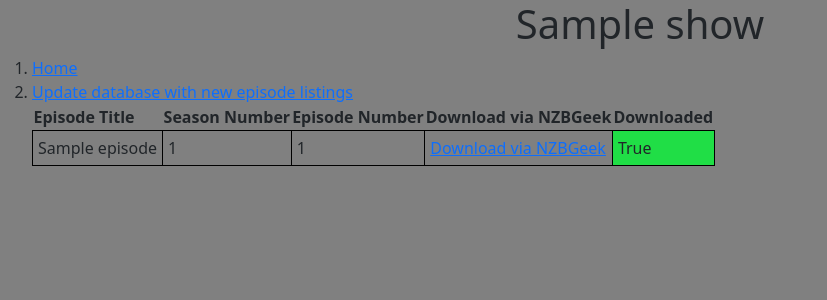
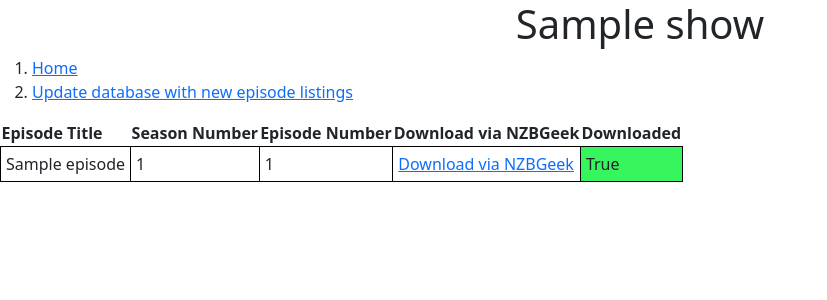
Before and after one commit to kcinnick/nstv_fe2, a Django app: page /shows/1 in a window 1280 px wide. Shown: the top 300 px of the page, without its empty margins (0-827 px from the left). Run offline with Django 3.2, Linux system fonts and the light colour scheme; tables that the repository leaves empty hold one stand-in row (values such as "Sample post").

Commit message:
close tags!

```diff
--- a/templates/show.html
+++ b/templates/show.html
@@ -6,7 +6,6 @@
 <style type="text/css">
   table td       {border:inset 1px #000; padding: 5px;}
   table td#downloaded {background-color: rgba(12, 243, 58, 0.82);}
-  body           {background-color: grey}
 </style>
 
 <html lang="en">
@@ -32,6 +31,8 @@
                 </div>
             </a>
         </li>
+    </ol>
+</nav>
 <table>
 <tr>
     <th>Episode Title</th>
```
